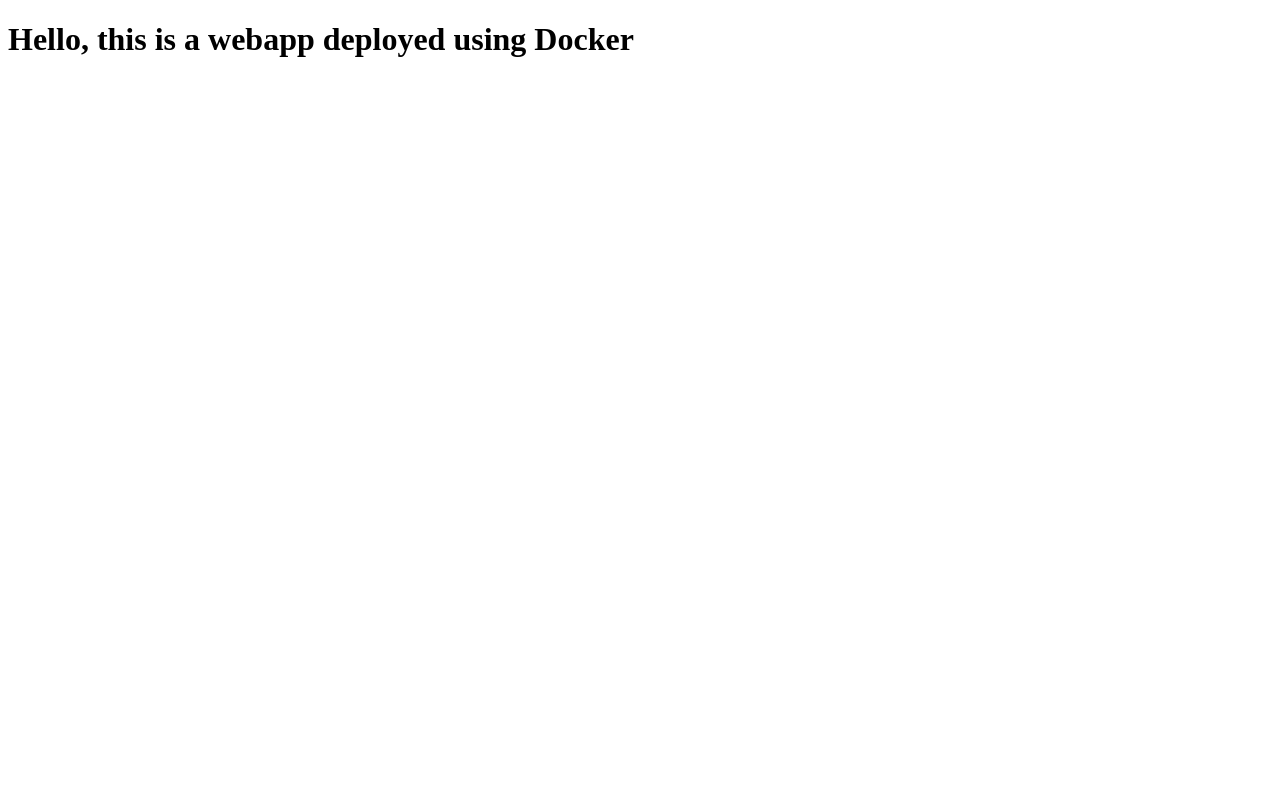
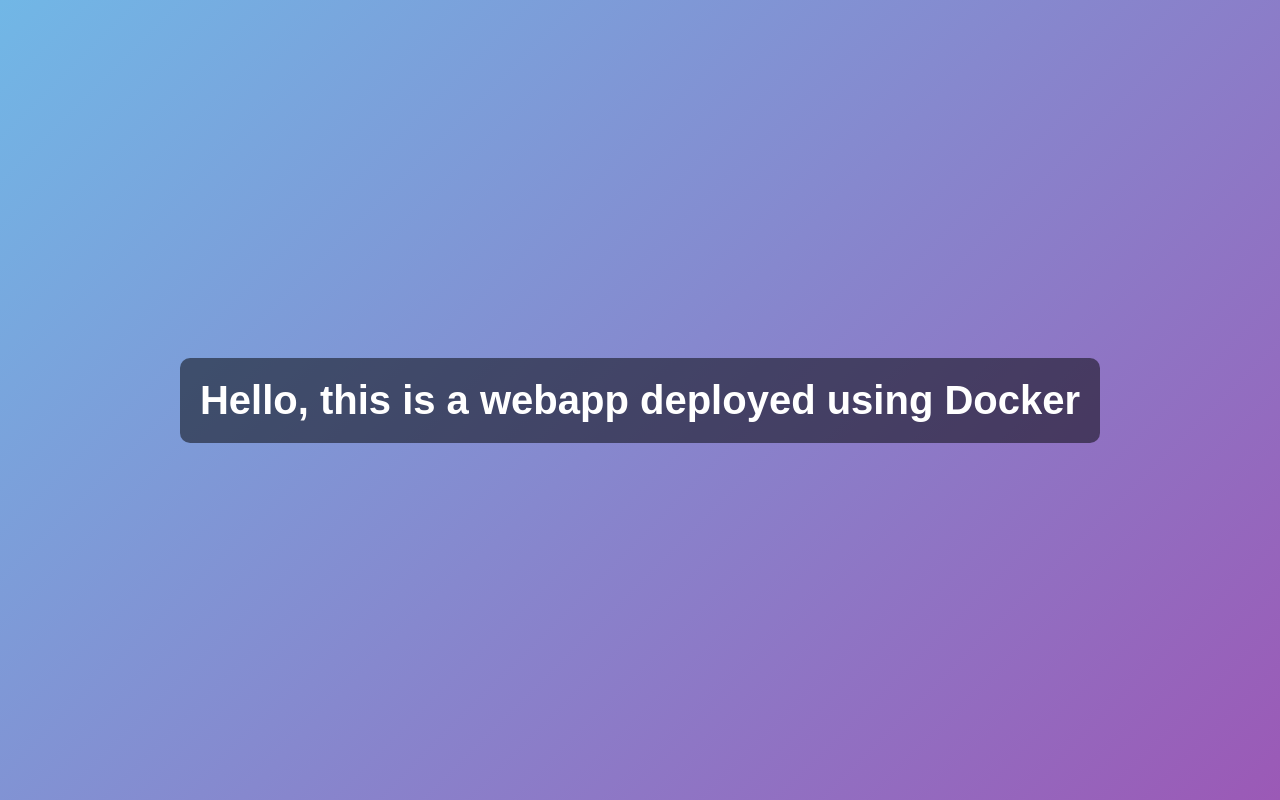
Before and after one commit to Somaganeshbabu/Devops_projects, a Flask app: page / in a window 1280 px wide. Run offline with Flask 3, Linux system fonts and the light colour scheme.

Commit message:
updated index.html page

```diff
--- a/python-docker-FlaskApp/templates/index.html
+++ b/python-docker-FlaskApp/templates/index.html
@@ -4,8 +4,32 @@
     <meta charset="UTF-8">
     <meta name="viewport" content="width=device-width, initial-scale=1.0">
     <title>WebApp</title>
+    <style>
+        body {
+            font-family: Arial, sans-serif;
+            display: flex;
+            justify-content: center;
+            align-items: center;
+            height: 100vh;
+            margin: 0;
+            background: linear-gradient(135deg, #71b7e6, #9b59b6);
+            color: #fff;
+        }
+        .container {
+            text-align: center;
+            background: rgba(0, 0, 0, 0.5);
+            padding: 20px;
+            border-radius: 10px;
+        }
+        h1 {
+            font-size: 2.5em;
+            margin: 0;
+        }
+    </style>
 </head>
 <body>
-    <h1>Hello, this is a webapp deployed using Docker</h1>
+    <div class="container">
+        <h1>Hello, this is a webapp deployed using Docker</h1>
+    </div>
 </body>
 </html>
```
